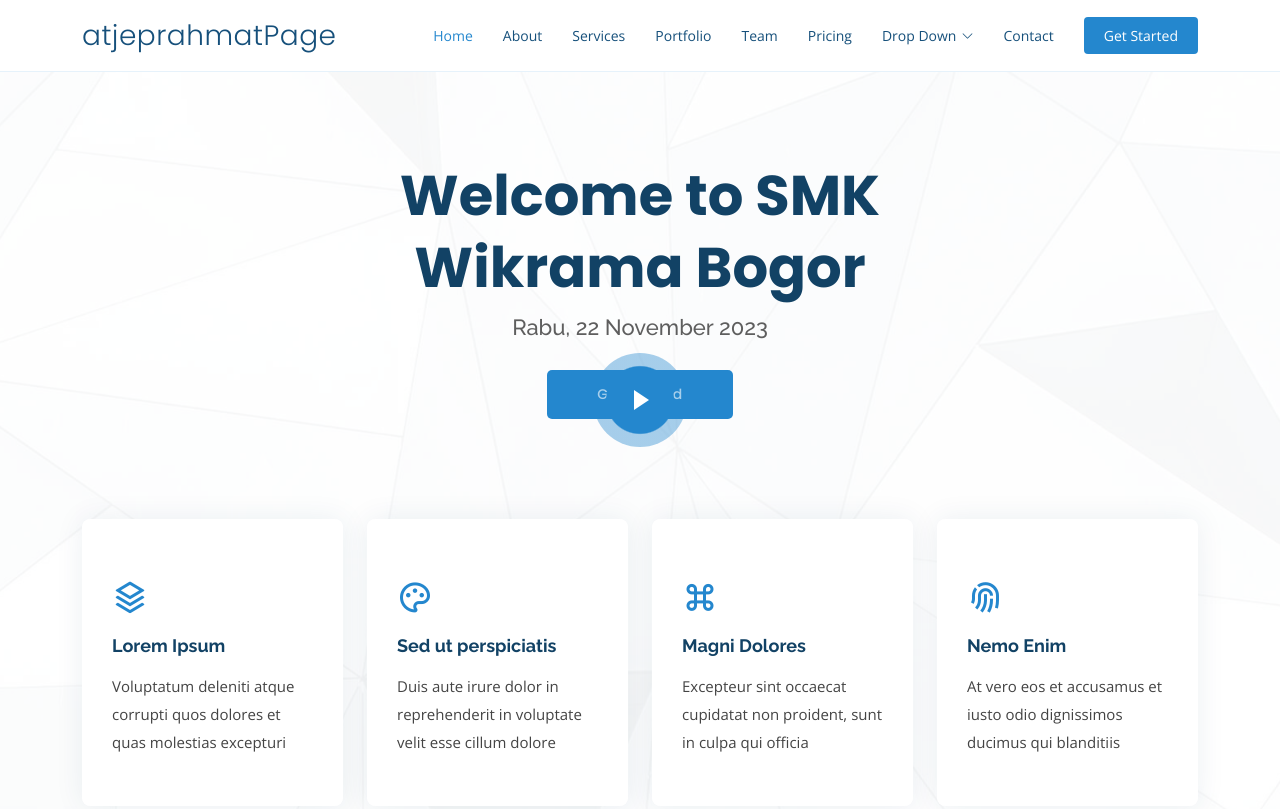
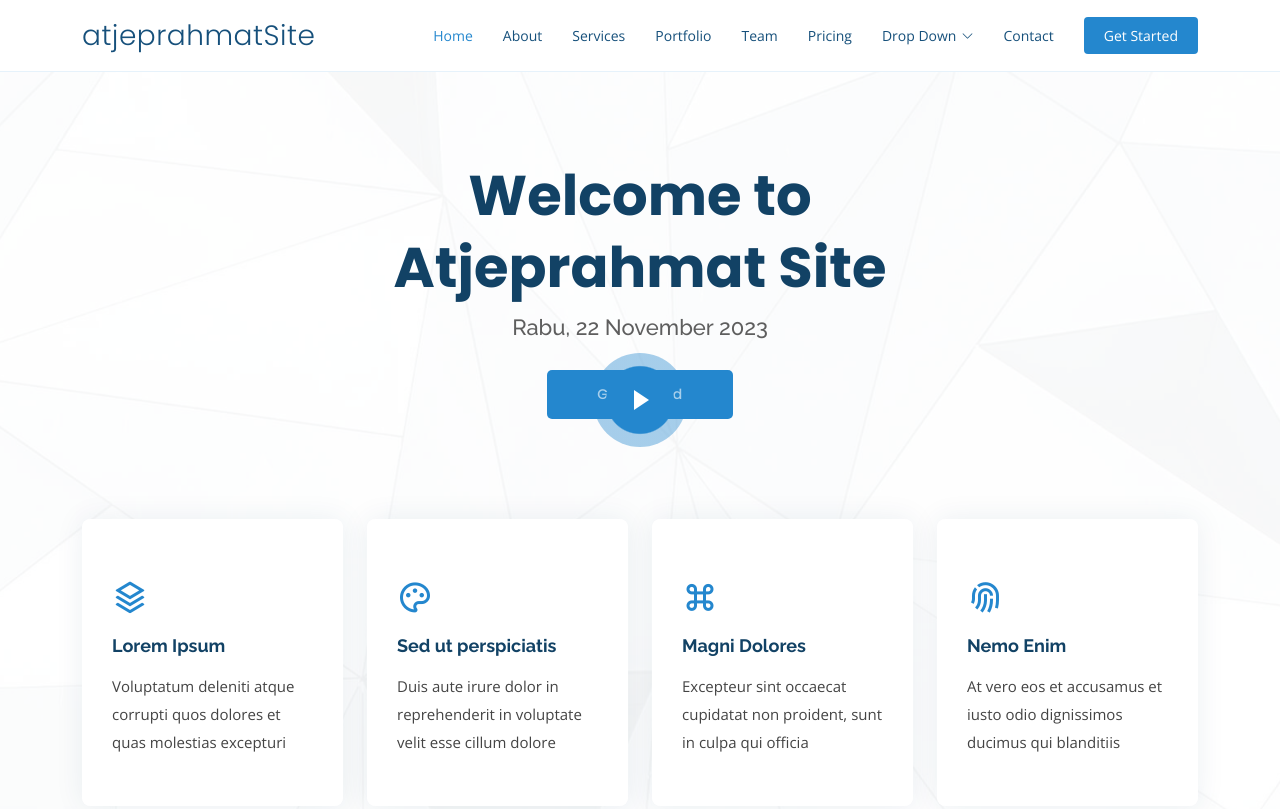
Before and after one commit to atjeprahmat/atjep-rahmat, a plain HTML site: page index.html in a window 1280 px wide. Shown: the top 809 px of the page. Drawn offline with nearby package versions, Linux system fonts and the light colour scheme.

Commit message:
update-index

```diff
--- a/index.html
+++ b/index.html
@@ -4,11 +4,9 @@
 <head>
   <meta charset="utf-8">
   <meta content="width=device-width, initial-scale=1.0" name="viewport">
-
   <title>atjeprahmat.github.io</title>
   <meta content="" name="description">
   <meta content="" name="keywords">
-
   <!-- Favicons -->
   <link href="assets/img/favicon.png" rel="icon">
   <link href="assets/img/apple-touch-icon.png" rel="apple-touch-icon">
@@ -43,7 +41,7 @@
   <header id="header" class="fixed-top">
     <div class="container d-flex align-items-center justify-content-between">
 
-      <h1 class="logo"><a href="index.html">atjeprahmatPage</a></h1>
+      <h1 class="logo"><a href="index.html">atjeprahmatSite</a></h1>
       <!-- Uncomment below if you prefer to use an image logo -->
       <!-- <a href="index.html" class="logo"><img src="assets/img/logo.png" alt="" class="img-fluid"></a>-->
 
@@ -86,7 +84,7 @@
     <div class="container position-relative" data-aos="fade-up" data-aos-delay="100">
       <div class="row justify-content-center">
         <div class="col-xl-7 col-lg-9 text-center">
-          <h1>Welcome to SMK Wikrama Bogor</h1>
+          <h1>Welcome to Atjeprahmat Site</h1>
           <h2>Rabu, 22 November 2023</h2>
         </div>
       </div>
```
